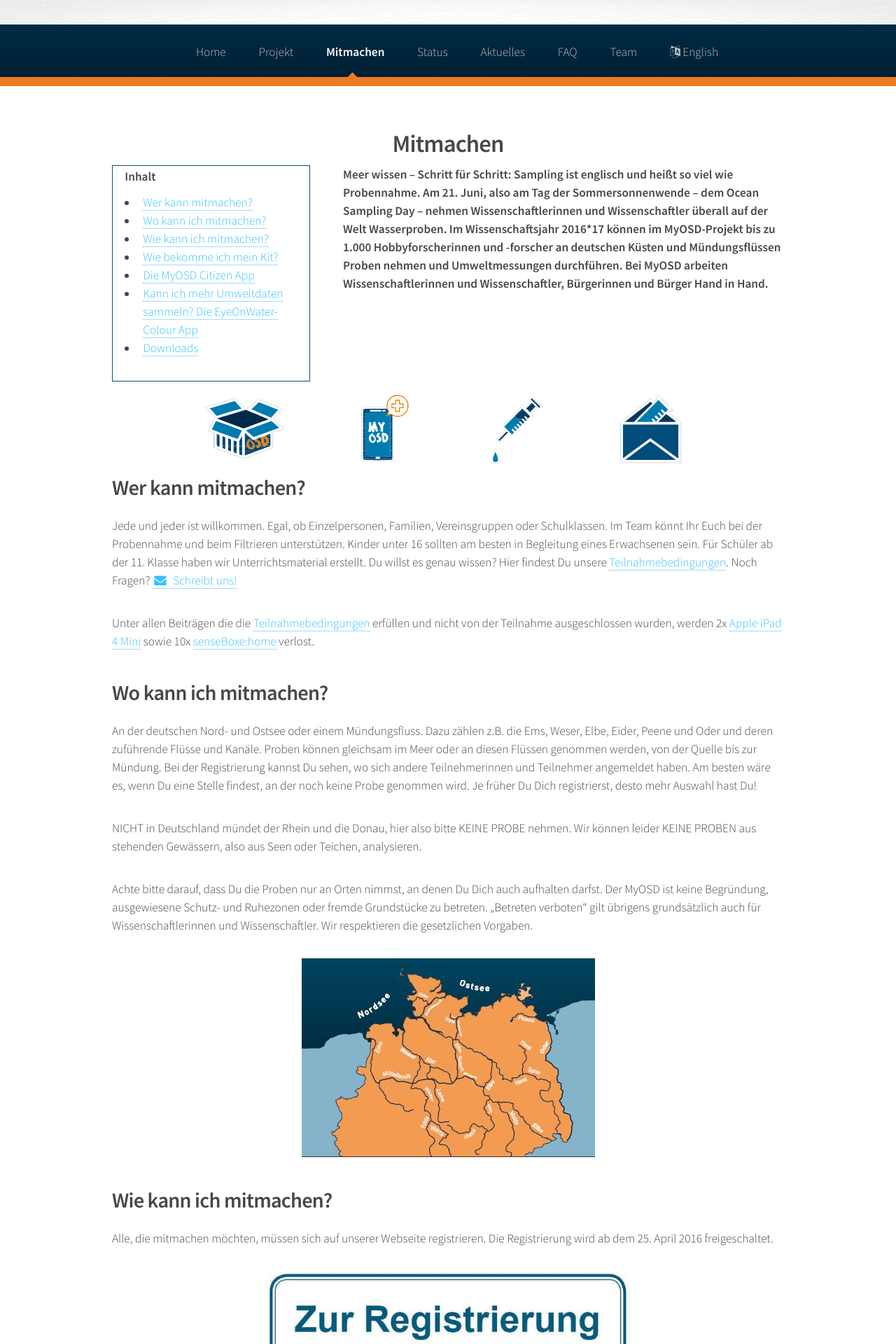
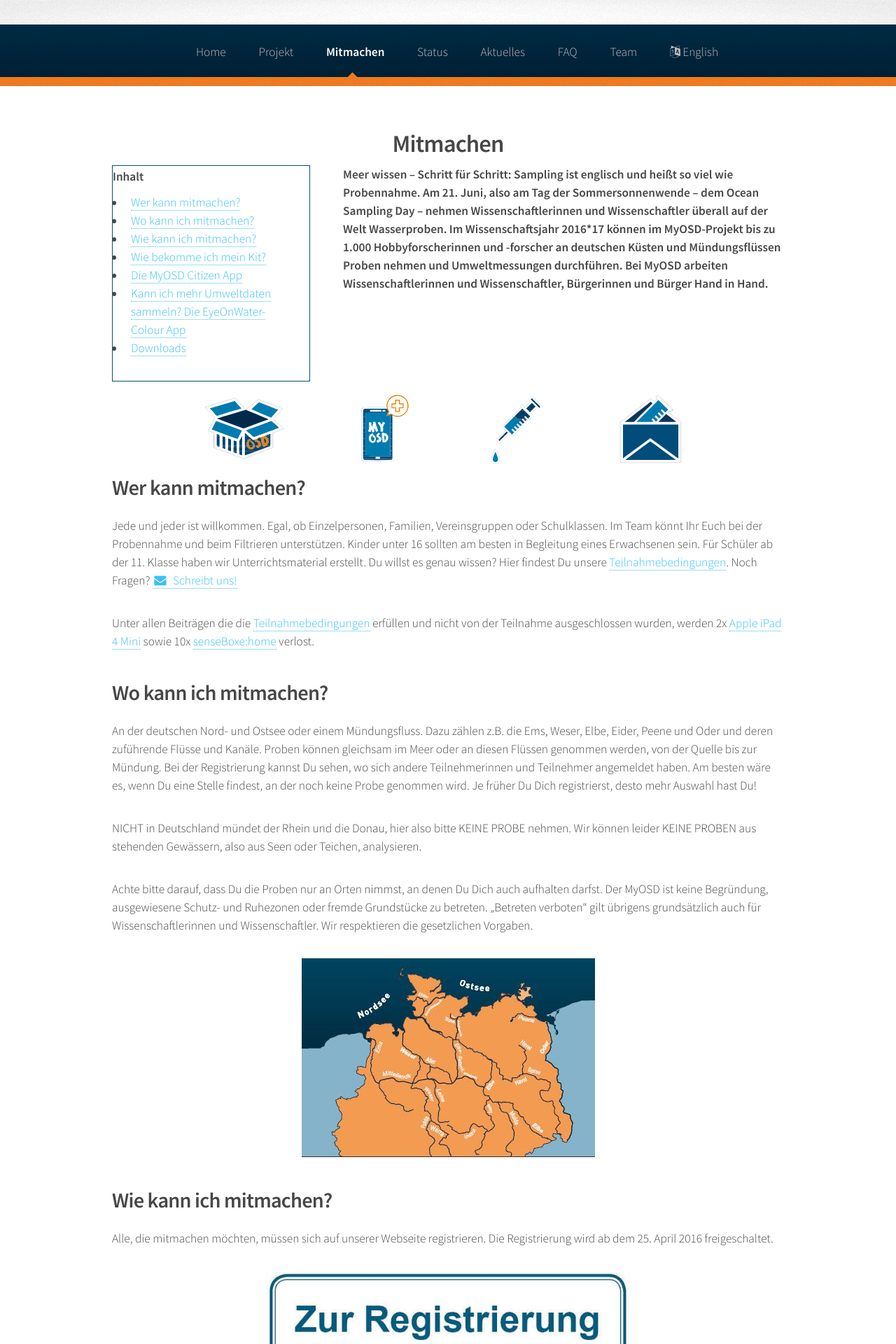
Before and after one commit to myosd/myosd.github.io, a Jekyll site: the page built from mitmachen/index.md, in a window 1280 px wide. Shown: the top 1920 px of the page at 70% size. Built offline with Jekyll 4.4.1, drawn with Linux system fonts in a browser that asks for light colours.

Commit message:
Updated index.md

```diff
--- a/mitmachen/index.md
+++ b/mitmachen/index.md
@@ -7,7 +7,7 @@ published: true
 
 <div class="row">
     <div class="4u">
-    <aside style="float:right; padding-right: 1em; padding-left: 1em;margin-right: 1em; margin-bottom: 0.5 em;border: 1px solid #005377;">
+    <aside style="float:right; padding-right: 1em; padding-right: 1em;margin-right: 1em; margin-bottom: 0.5 em;border: 1px solid #005377;">
         <h1>Inhalt</h1>
          <ul>
             <li><a href="#wer-kann-mitmachen">Wer kann mitmachen?</a></li>
```
